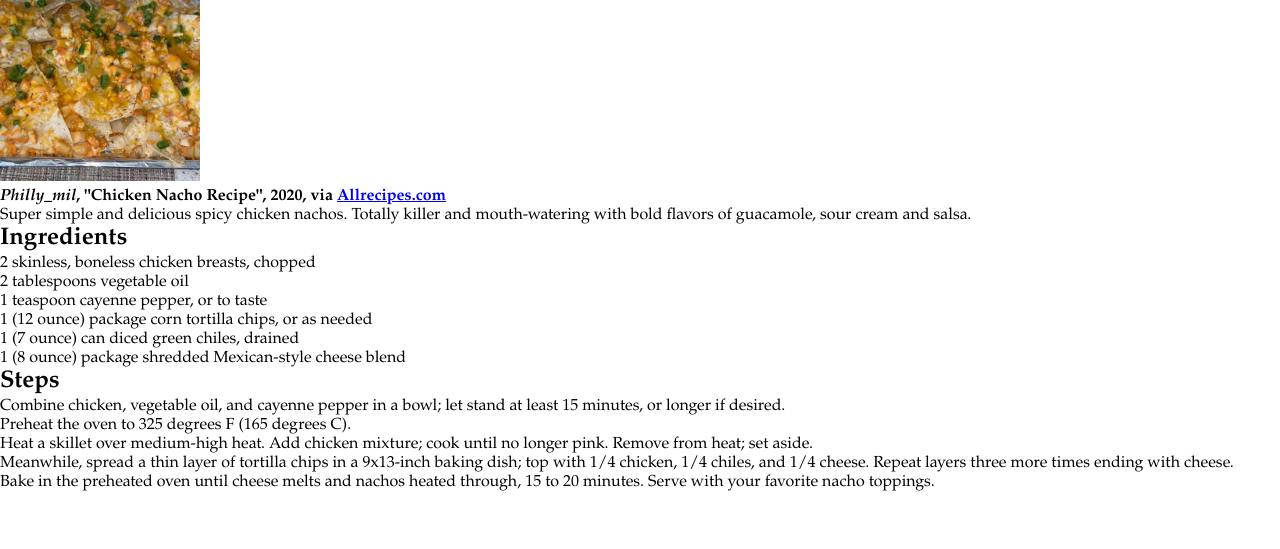
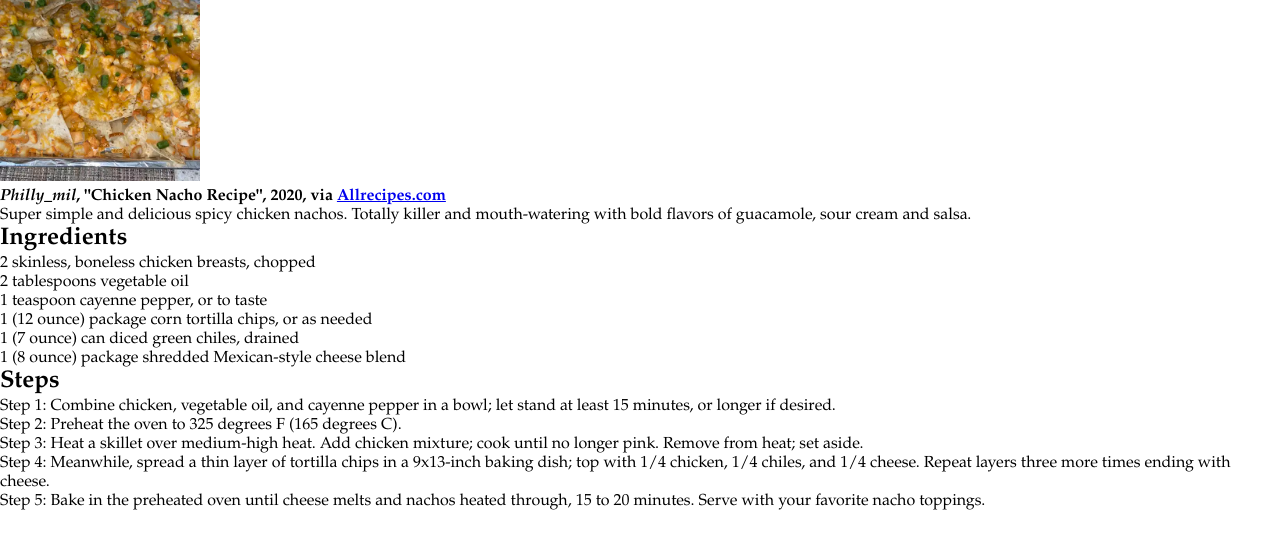
Before and after one commit to Saiveon/odin-recipes, a plain HTML site: page recipes/chicken_nachos.html in a window 1280 px wide. Shown: the part 89-638 px from the top of the page. Drawn offline with Linux system fonts and the light colour scheme.

Commit message:
added step numbering to my list of chicken nacho steps

```diff
--- a/recipes/chicken_nachos.html
+++ b/recipes/chicken_nachos.html
@@ -30,11 +30,11 @@
 
     <h2>Steps</h2>
     <ol>
-        <li>Combine chicken, vegetable oil, and cayenne pepper in a bowl; let stand at least 15 minutes, or longer if desired.</li>
-        <li>Preheat the oven to 325 degrees F (165 degrees C).</li>
-        <li>Heat a skillet over medium-high heat. Add chicken mixture; cook until no longer pink. Remove from heat; set aside.</li>
-        <li>Meanwhile, spread a thin layer of tortilla chips in a 9x13-inch baking dish; top with 1/4 chicken, 1/4 chiles, and 1/4 cheese. Repeat layers three more times ending with cheese.</li>
-        <li>Bake in the preheated oven until cheese melts and nachos heated through, 15 to 20 minutes. Serve with your favorite nacho toppings.</li>
+        <li>Step 1: Combine chicken, vegetable oil, and cayenne pepper in a bowl; let stand at least 15 minutes, or longer if desired.</li>
+        <li>Step 2: Preheat the oven to 325 degrees F (165 degrees C).</li>
+        <li>Step 3: Heat a skillet over medium-high heat. Add chicken mixture; cook until no longer pink. Remove from heat; set aside.</li>
+        <li>Step 4: Meanwhile, spread a thin layer of tortilla chips in a 9x13-inch baking dish; top with 1/4 chicken, 1/4 chiles, and 1/4 cheese. Repeat layers three more times ending with cheese.</li>
+        <li>Step 5: Bake in the preheated oven until cheese melts and nachos heated through, 15 to 20 minutes. Serve with your favorite nacho toppings.</li>
     </ol>
 </body>
 </html>
```
